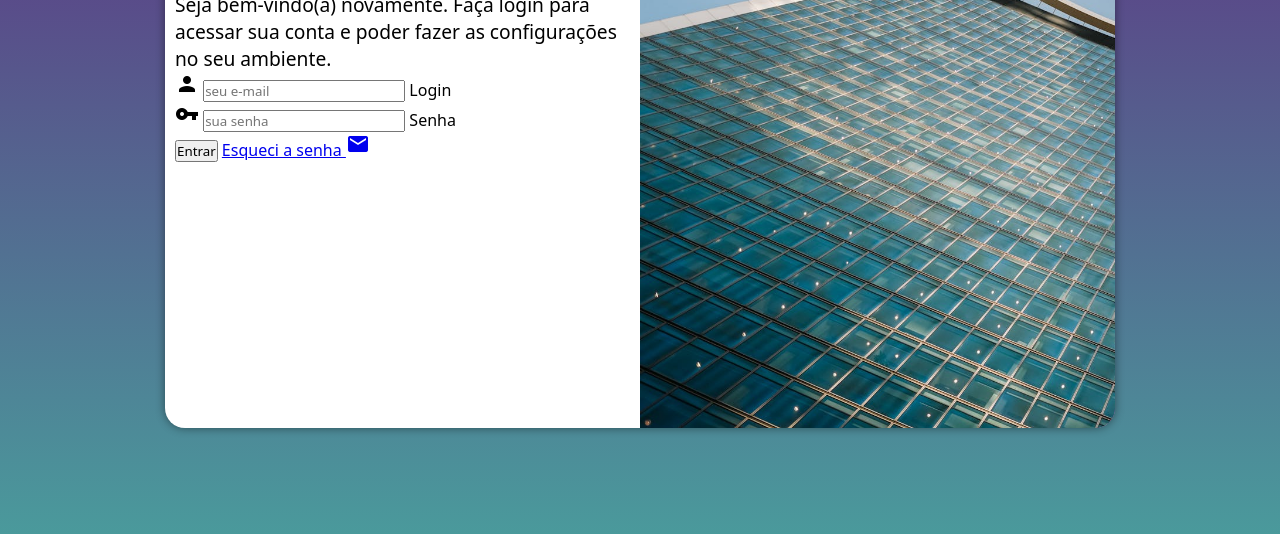
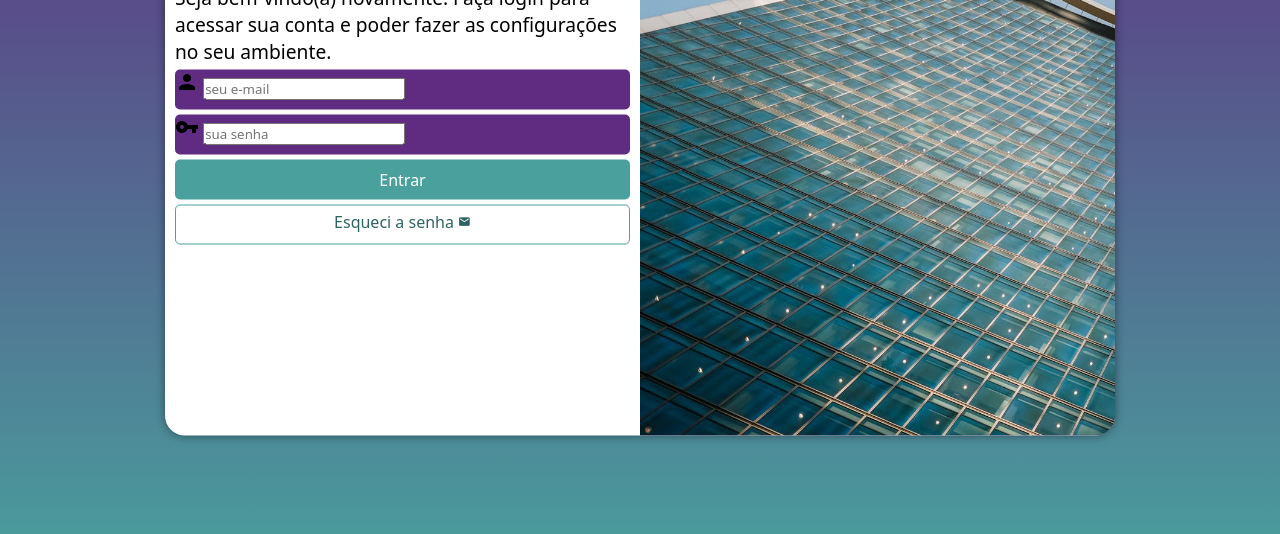
Before and after one commit to MorganaAPF/html-css-exercises, a plain HTML site: page projeto-login/index.html in a window 1280 px wide. Shown: the part 222-756 px from the top of the page. Drawn offline with Linux system fonts and the light colour scheme.

Commit message:
projeto-login parte 3

```diff
--- a/projeto-login/estilos/style.css
+++ b/projeto-login/estilos/style.css
@@ -31,7 +31,7 @@ section#login {
     transform: translate(-50%, -50%);
     background-color: white;
     width: 250px;
-    height: 500px;
+    height: 515px;
     box-shadow: 0px 0px 10px rgba(0, 0, 0, 0.450);
     border-radius: 20px;
     overflow: hidden;
@@ -59,3 +59,55 @@ div#formulario > h1 {
 div#formulario > p {
     font-size: 0.8em;
 }
+
+form > div.campo {
+    background-color: var(--lilas);
+    display: block;
+    width: 100%;
+    height: 40px;
+    border-radius: 5px;
+    margin: 5px 0px;
+}
+
+div.campo > label {
+    display: none;
+}
+
+form > input[type=submit] {
+    display: block;
+    font-size: 1em;
+    width: 100%;
+    height: 40px;
+    background-color: var(--verde);
+    color: white;
+    border: none;
+    border-radius: 5px;
+    cursor: pointer;
+}
+
+form > input[type=submit]:hover {
+    background-color: #2d6462;
+}
+
+form a.botao {
+    display: block;
+    text-align: center;
+    font-size: 1em;
+    width: 100%;
+    height: 40px;
+    background-color: white;
+    color: #2d6462;
+    border: 1px solid #49a09d;
+    border-radius: 5px;
+    padding-top: 5px;
+    margin-top: 5px;
+    text-decoration: none;
+}
+
+form a.botao:hover {
+    background-color: #6cd3cf;
+}
+
+form a.botao > span {
+    font-size: 0.8em;
+}
--- a/projeto-login/index.html
+++ b/projeto-login/index.html
@@ -29,7 +29,7 @@
                         <label for="isenha">Senha</label>
                     </div>
                     <input type="submit" value="Entrar">
-                    <a href="#">Esqueci a senha <span class="material-icons">mail</span></a>
+                    <a href="#" class="botao">Esqueci a senha <span class="material-icons">mail</span></a>
                 </form>
             </div>
         </section>
```
